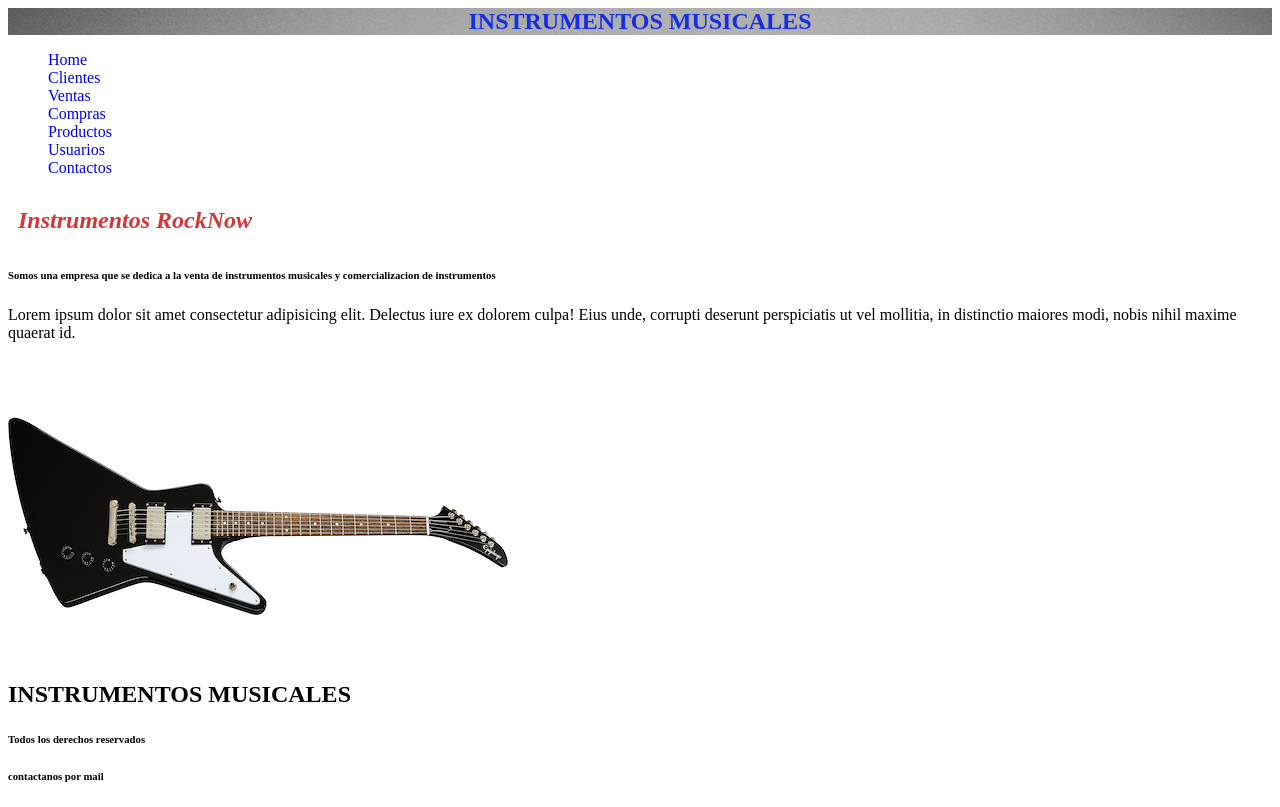
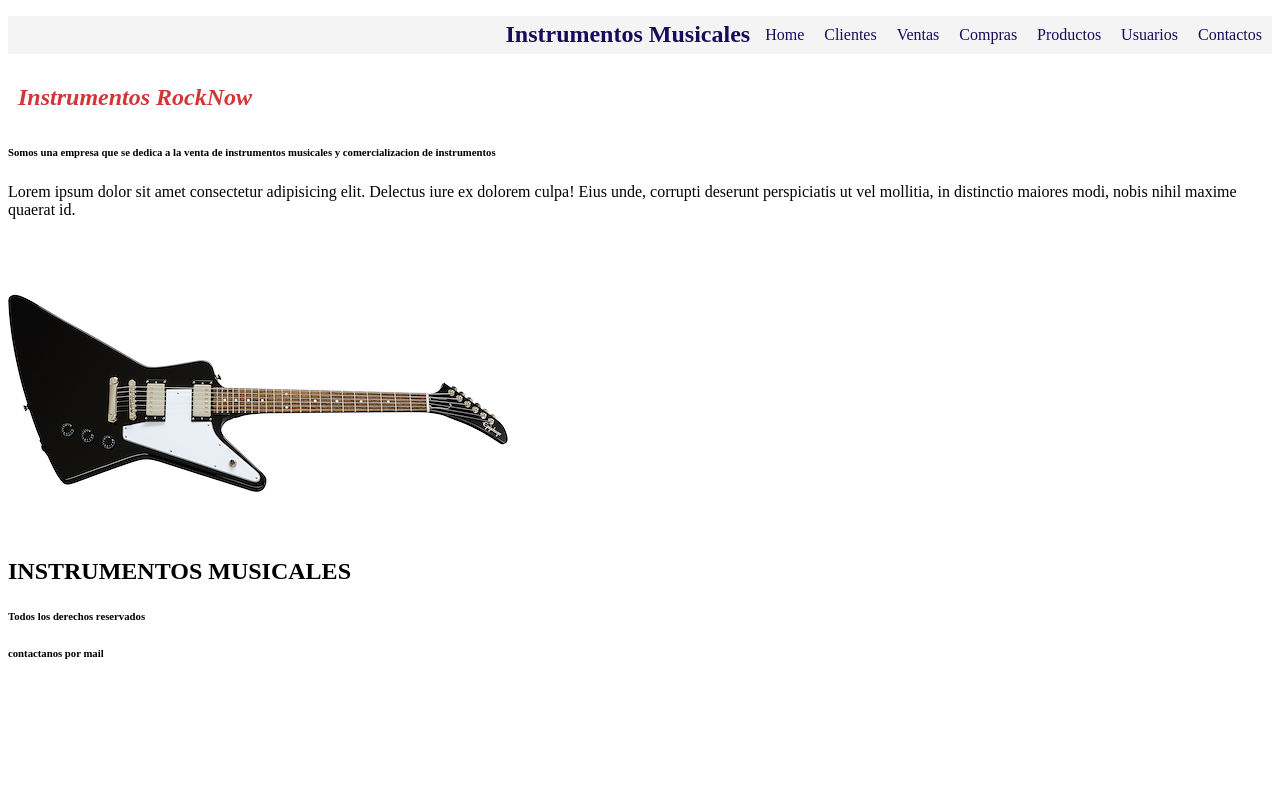
Before and after one commit to PetoPettinari/proyecto_desarrollo, a plain HTML site: page pages/compras.html in a window 1280 px wide. Drawn offline with Linux system fonts and the light colour scheme; files whose address does not match are found by name.

Commit message:
actualizacion de nav

```diff
--- a/css/style.css
+++ b/css/style.css
@@ -1,18 +1,34 @@
 header h1{
-    color: rgb(22, 46, 225);
-    margin: 0;
+    color: rgb(24, 11, 89);
+    margin: 5px;
     padding: 0;
-    text-align: center;
+    position:inherit;
 }
 *{
     font-family: 'Times New Roman', Times, serif;
 }
 
-<style>
-    h1{
+.navegador{
+    background-color: rgb(244, 244, 244);
+}
+.navegador ul {
+    list-style: none;
+    display: flex;
+    justify-content: end;
+}
+.navegador ul li a{
+    color:rgb(24, 11, 89);
+    display: block;
+    text-decoration: none;
+    padding: 10px;
+    text-align:left;
+
+}
+h1{
         color: rgb(246, 102, 102);
         font-size: 30px
-        text-align: center;}
+        text-align= center;
+        padding: 20px;}
 
         nav ul li a{
             text-decoration: none;
@@ -21,32 +37,12 @@ header h1{
             list-style: none;
         }
         nav{
-            color: rgb(156, 78, 78);
+            color: rgb(227, 81, 81);
             font-size: 50px
-            text-align:center;}
-</style>
-header{
-    background-color: rgb(181, 66, 66);
-    font-style: initial;
-    padding: 20px;
-    text-align: center;
+            text-align: center;
+             }
 }
 
-.navegador ul li a{
-    color: rgb(226, 59, 59);
-    font-size: 20px;
-    padding: 20px;
-    list-style:none;
-}
-.navegador ul{
-    list-style: none;
-    text-align: center;
-    padding: 0
-}
-.navegador{
-    text-align: center;
-
-}
 .portada{
     background-image: url(../multimedia/img/musicos/pexels-snapwire-6966.jpg);
     width: 100%;
--- a/pages/compras.html
+++ b/pages/compras.html
@@ -3,27 +3,31 @@
 <head>
     <meta charset="UTF-8">
     <meta name="viewport" content="width=device-width, initial-scale=1.0">
-    <title>Compras</title>
+    <title>Ventas</title>
     <link rel="stylesheet" href="../css/style.css">
     <link rel="shortcut icon" href="../multimedia/img/logo.jpg" type="image/x-icon">
+
 </head>
-<body>
     <header>
-        <nav>
-            <div class="portada">
-                <h1>INSTRUMENTOS MUSICALES</h1>
-            </div>
+        <nav class="navegador">
             <ul>
+                <h1>Instrumentos Musicales</h1>
                 <li><a href="../index.html">Home</a></li>
-                <li><a href="./clientes.html">Clientes</a></li>
-                <li><a href="./ventas.html">Ventas</a></li>
-                <li><a href="./compras.html">Compras</a></li>
-                <li><a href="./productos.html">Productos</a></li>
-                <li><a href="./usuarios.html">Usuarios</a></li>
-                <li><a href="./contactos.html">Contactos</a></li>
+                <li><a href="../pages/clientes.html">Clientes</a></li>
+                <li><a href="../pages/ventas.html">Ventas</a></li>
+                <li><a href="../pages/compras.html">Compras</a></li>
+                <li><a href="../pages/productos.html">Productos</a></li>
+                <li><a href="../pages/usuarios.html">Usuarios</a></li>
+                <li><a href="../pages/contactos.html">Contactos</a></li>
             </ul>
         </nav>
+
     </header>
+
+<body>
+
+</body>
+
     <main>
         <h2>Instrumentos RockNow</h2>
         <h6>Somos una empresa que se dedica a la venta de instrumentos musicales y comercializacion de instrumentos</h6>
@@ -37,8 +41,7 @@
 
             </nav>
 
-        </header>
-        </main>
+    </main>
         <footer>
             <img src="../multimedia/img/9_medium.png" alt="gibsonexplorer">
                 <h2>INSTRUMENTOS MUSICALES</h2>
@@ -46,5 +49,4 @@
                 <h6>contactanos por mail</h6>
         </footer>
 
-</body>
 </html>
```
Also changed, not shown: index.html (+9 -12 lines), pages/clientes.html (+6 -6 lines), pages/contactos.html (+15 -12 lines), pages/productos.html (+14 -12 lines), pages/usuarios.html (+14 -12 lines), pages/ventas.html (+12 -11 lines).
